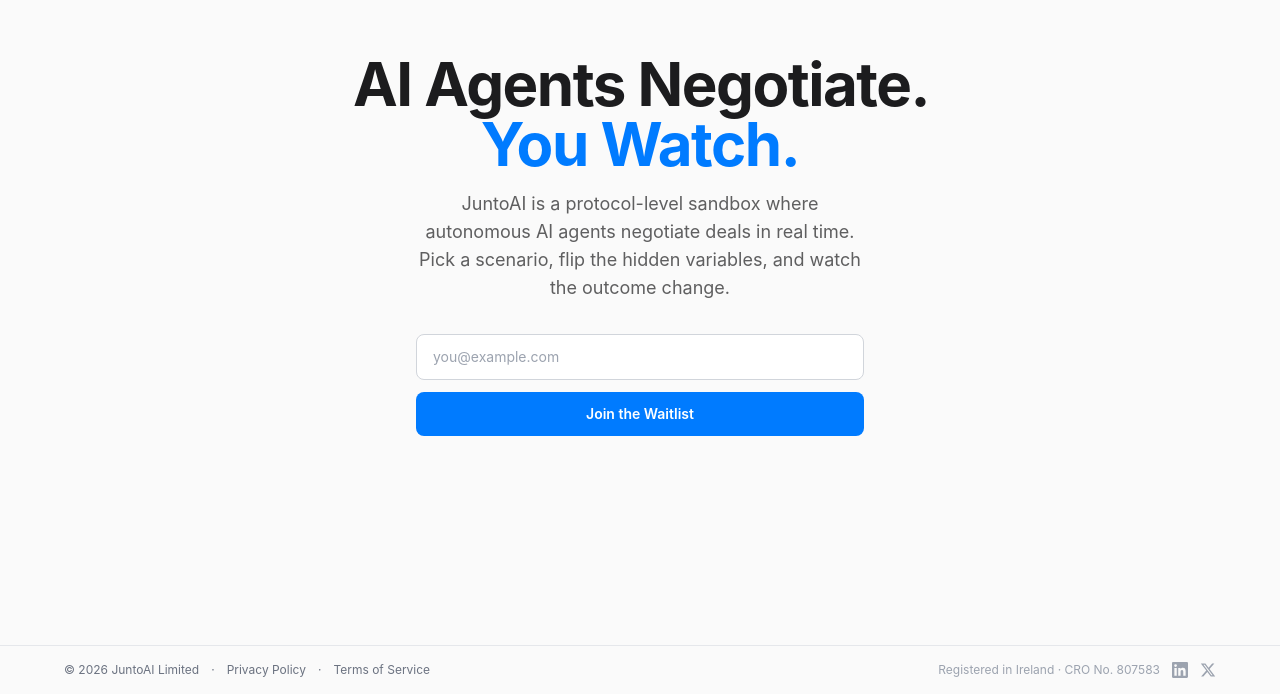
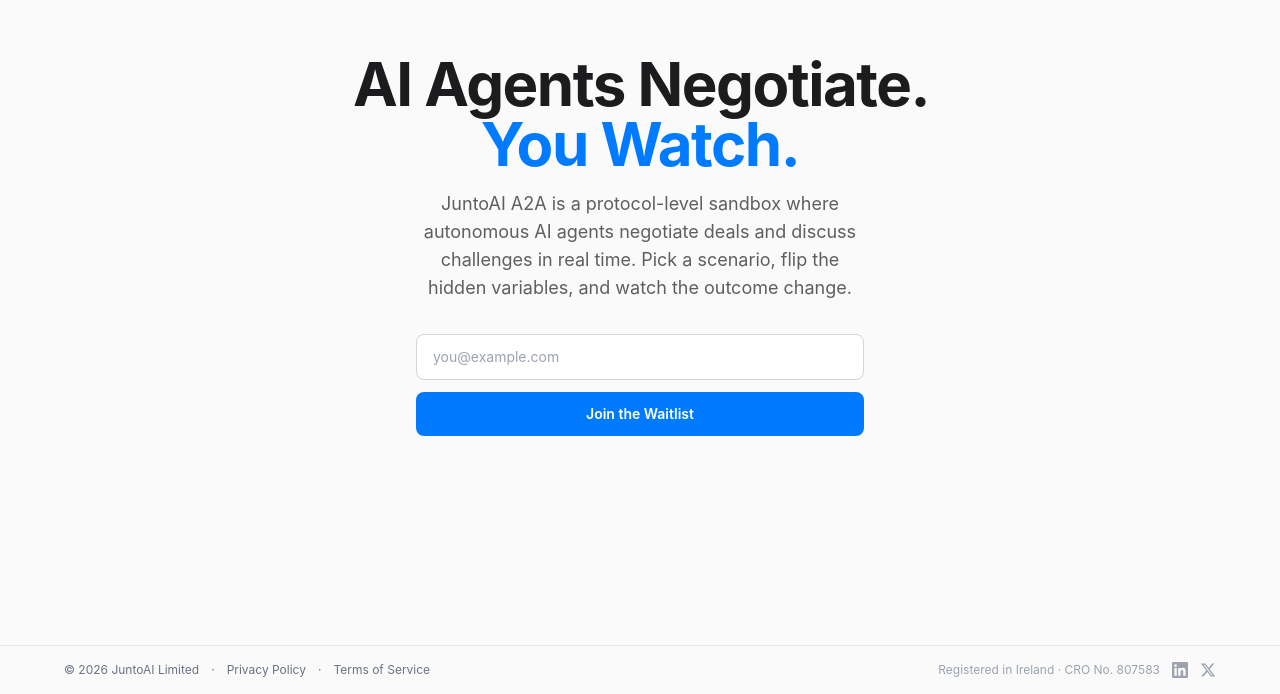
Before and after one commit to JuntoAI/JuntoAI-A2A, a Next.js app in the folder frontend/: page / in a window 1280 px wide. Shown: the part 155-849 px from the top of the page. Built offline with nearby package versions, Linux system fonts and the light colour scheme.

Commit message:
copy(frontend): update landing page tagline to JuntoAI A2A + negotiate and discuss

```diff
--- a/frontend/app/page.tsx
+++ b/frontend/app/page.tsx
@@ -10,9 +10,9 @@
         </h1>
 
         <p className="mt-4 max-w-md text-base leading-relaxed text-brand-charcoal/70 sm:text-lg">
-          JuntoAI is a protocol-level sandbox where autonomous AI agents
-          negotiate deals in real time. Pick a scenario, flip the hidden
-          variables, and watch the outcome change.
+          JuntoAI A2A is a protocol-level sandbox where autonomous AI agents
+          negotiate deals and discuss challenges in real time. Pick a scenario,
+          flip the hidden variables, and watch the outcome change.
         </p>
 
         <div className="mt-8 w-full flex justify-center">
```
